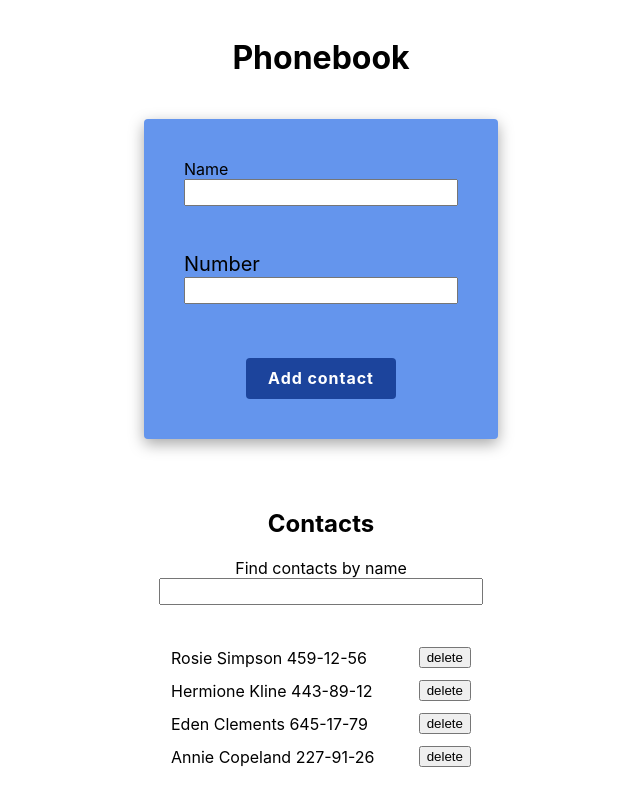
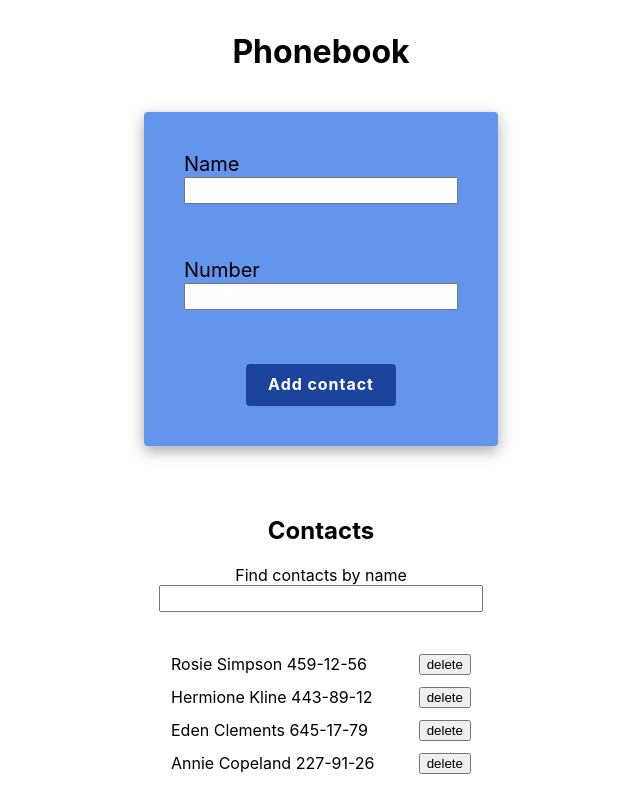
Before and after one commit to yashbon/goit-react-hw-06-phonebook, a React (Create React App) app: page / in a window 1280 px wide. Shown: the whole page, without its empty margins (319-959 px from the left). Built offline with nearby package versions, Linux system fonts and the light colour scheme.

Commit message:
Update ContactForm.jsx

```diff
--- a/src/components/ContactForm/ContactForm.jsx
+++ b/src/components/ContactForm/ContactForm.jsx
@@ -66,7 +66,7 @@ const ContactForm = () => {
 
     return (
         <form className={css.form} onSubmit={handleSubmit}>
-            <label>
+            <label className={css.label}>
                 Name
                 <br />
                 <input
```
